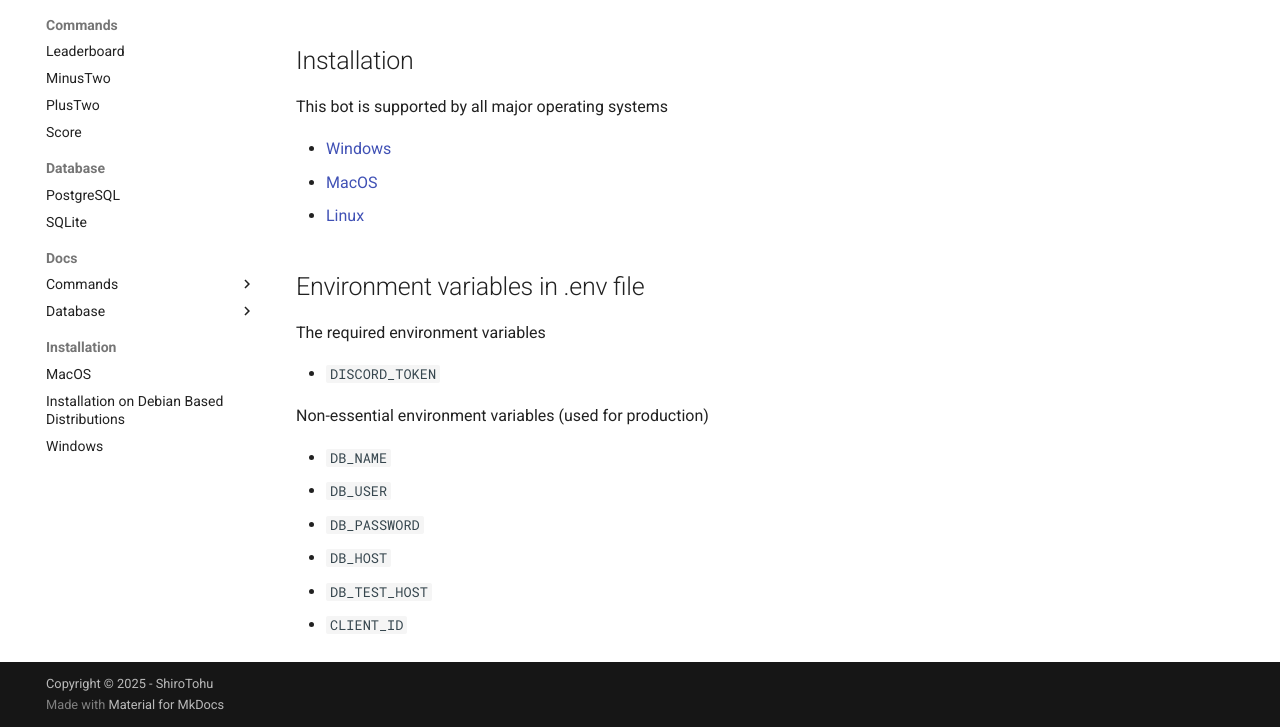
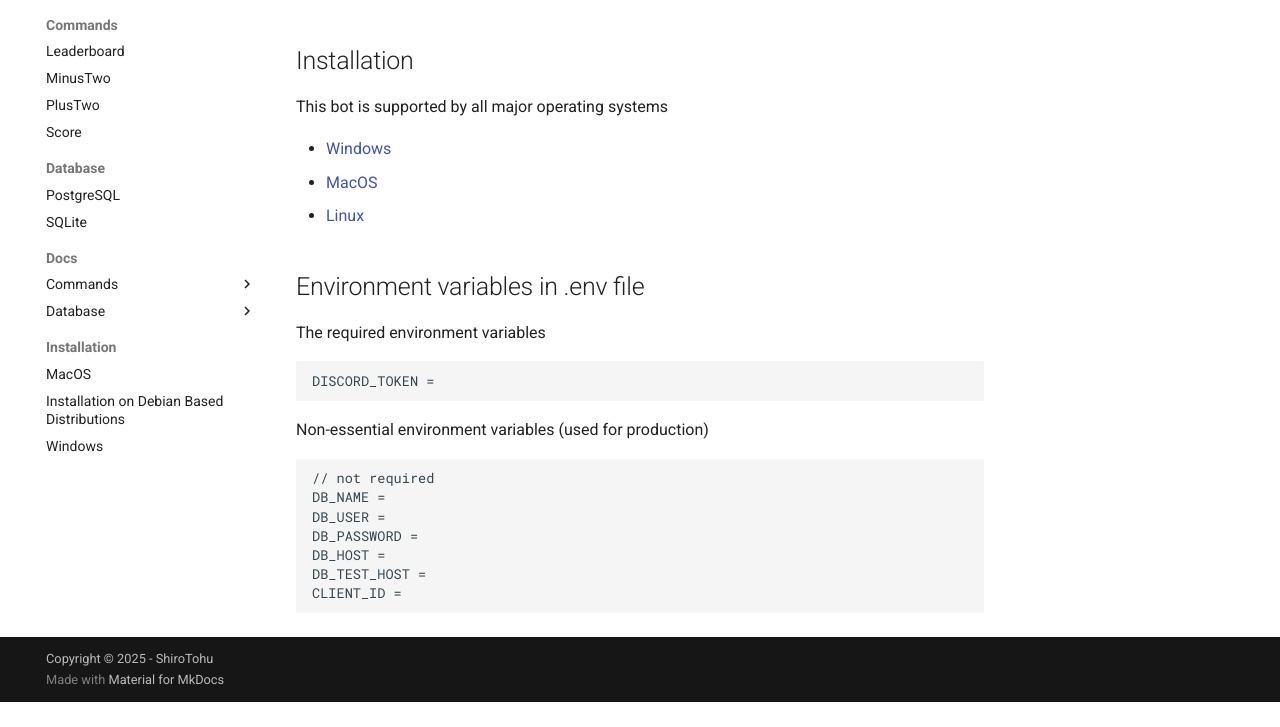
Before and after one commit to ShiroTohu/PlusTwo-Bot, an MkDocs documentation site: the page built from docs/index.md, in a window 1280 px wide and 900 px high, scrolled down 1025 px, cut to the strip 173-900 px from the top of the window. Built offline with MkDocs 1.6.1 and Material for MkDocs 9.7.7, drawn with Linux system fonts in a browser that asks for light colours; comment, search, counter and statistics services are not loaded; after the commit the page ends 1900 px from its top, so only the background shows below that.

Commit message:
changed the environment variable documentaiton on the index page
ust made it more clearner and resembles the other environment variables
page.

````diff
--- a/docs/index.md
+++ b/docs/index.md
@@ -18,13 +18,17 @@ This bot is supported by all major operating systems
 ## Environment variables in .env file
 The required environment variables
 
-- `DISCORD_TOKEN`
+```
+DISCORD_TOKEN =
+```
 
 Non-essential environment variables (used for production)
-
-- `DB_NAME`
-- `DB_USER`
-- `DB_PASSWORD`
-- `DB_HOST`
-- `DB_TEST_HOST`
-- `CLIENT_ID`
+```
+// not required
+DB_NAME =
+DB_USER =
+DB_PASSWORD =
+DB_HOST =
+DB_TEST_HOST =
+CLIENT_ID =
+```
````
